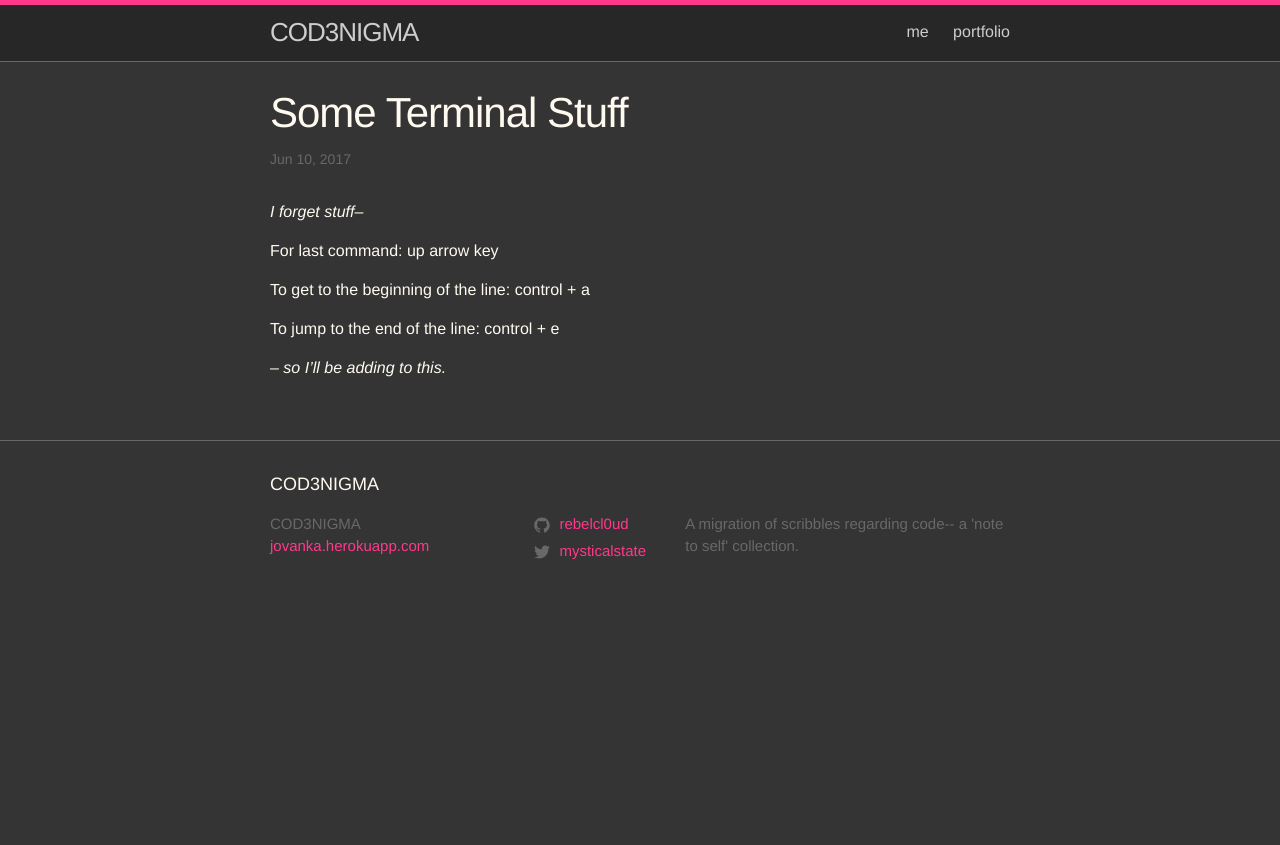
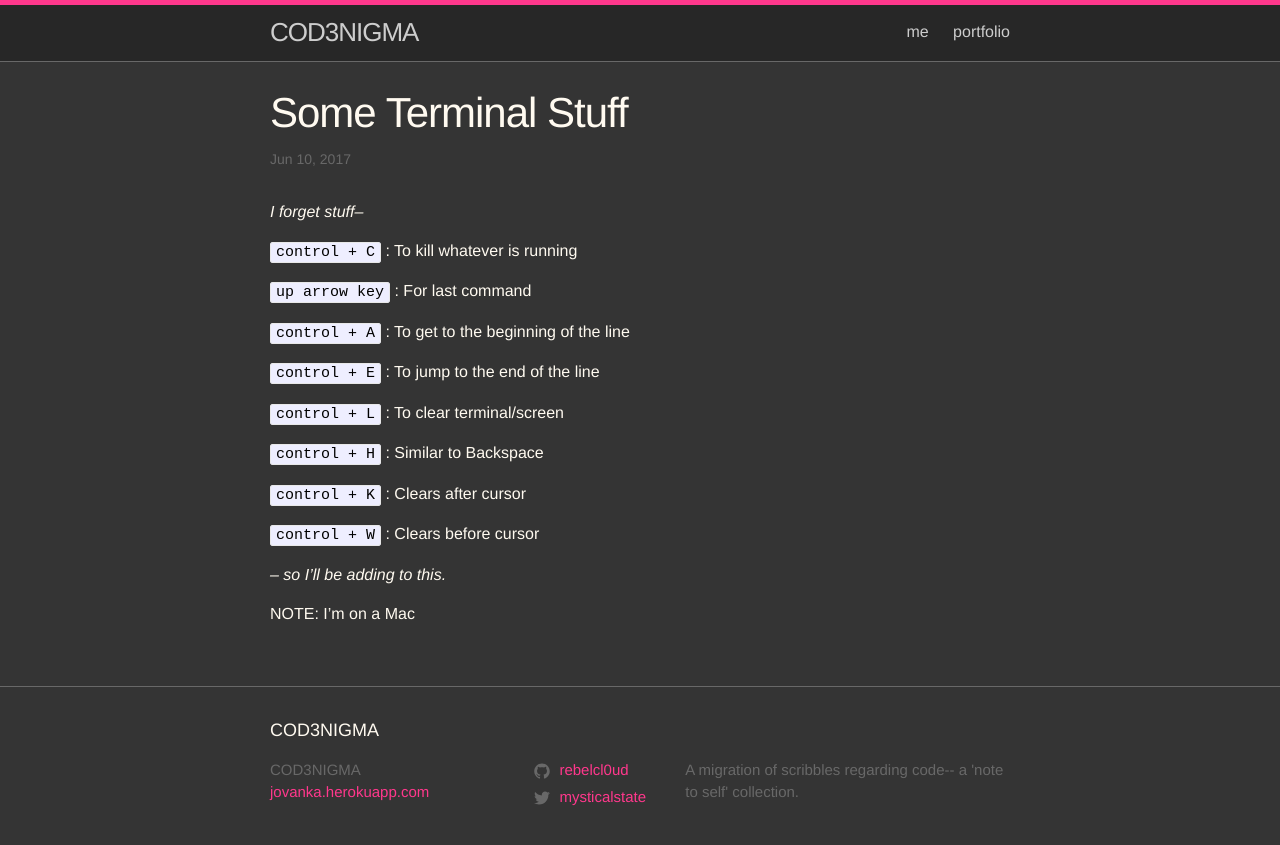
Before and after one commit to rebelcl0ud/blog, a Jekyll site: the page built from _posts/2017-06-15-[04]-Some-Terminal-Stuff.markdown, in a window 1280 px wide. Shown: the top 845 px of the page. Built offline with Jekyll 4.4.1, drawn with Linux system fonts in a browser that asks for light colours.

Commit message:
edit to some terminal stuff post

```diff
--- a/_posts/2017-06-15-[04]-Some-Terminal-Stuff.markdown
+++ b/_posts/2017-06-15-[04]-Some-Terminal-Stuff.markdown
@@ -7,10 +7,22 @@ categories: terminal
 
 *I forget stuff--*
 
-For last command: up arrow key
+`control + C` : To kill whatever is running
 
-To get to the beginning of the line: control + a
+`up arrow key` : For last command
 
-To jump to the end of the line: control + e
+`control + A` : To get to the beginning of the line
+
+`control + E` : To jump to the end of the line
+
+`control + L` : To clear terminal/screen
+
+`control + H` : Similar to Backspace
+
+`control + K` : Clears after cursor
+
+`control + W` : Clears before cursor
 
 *-- so I'll be adding to this.*
+
+NOTE: I'm on a Mac
```
